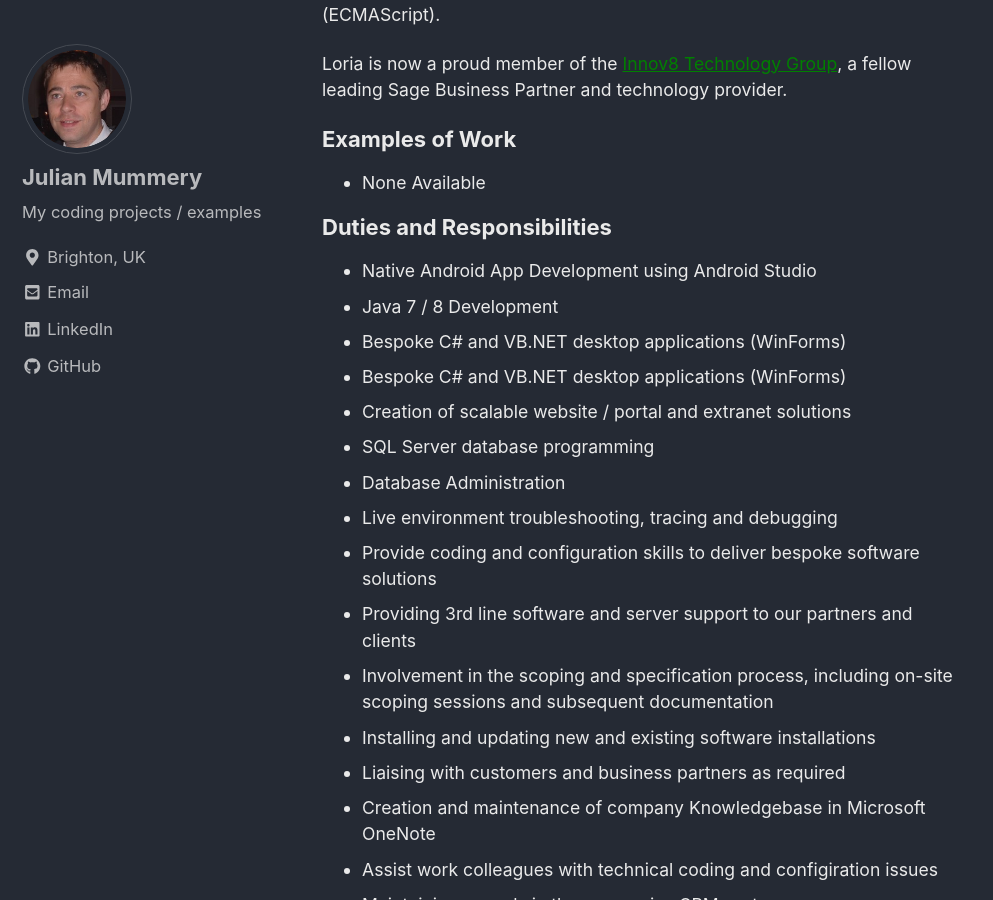
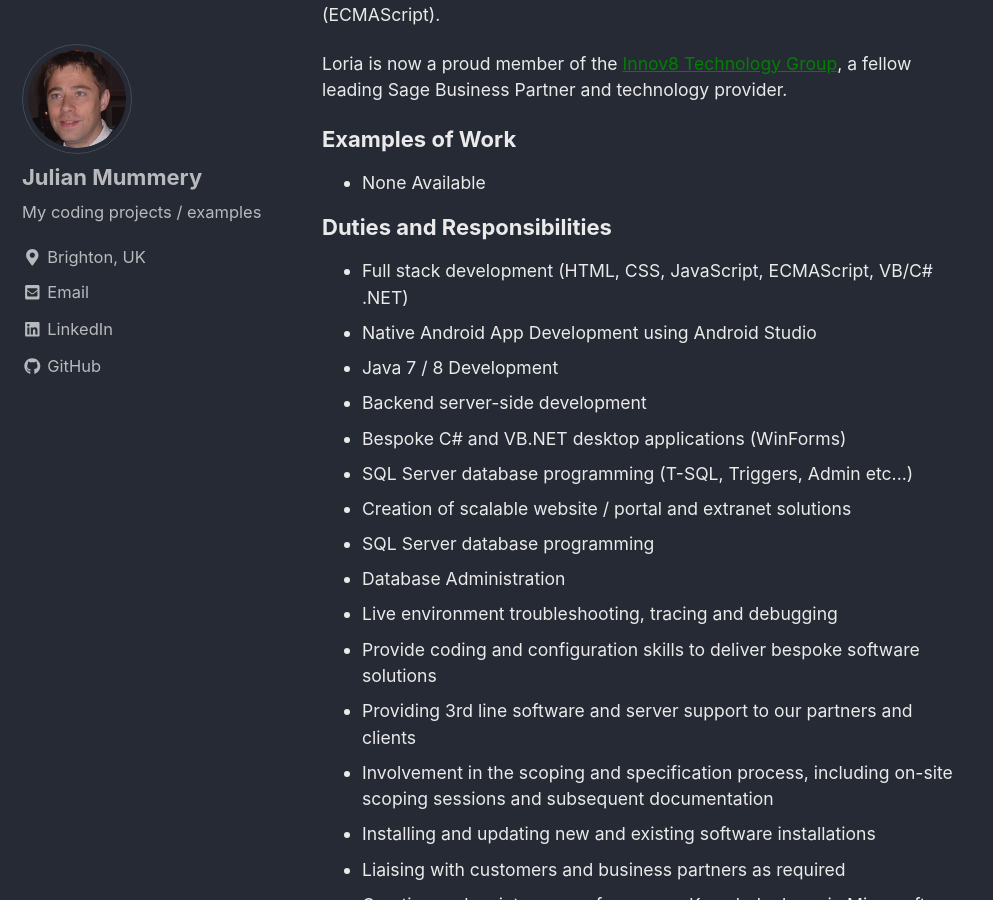
Before and after one commit to julianmummery/julianmummery.github.io, a Jekyll site: the page built from _pages/experience.md, in a window 1280 px wide and 900 px high, scrolled down 1019 px. Shown: the whole window, without its empty margins (0-993 px from the left). Built offline with Jekyll 4.4.1, drawn with Linux system fonts in a browser that asks for light colours; nearby versions of some CDN libraries.

Commit message:
Update experience.md

```diff
--- a/_pages/experience.md
+++ b/_pages/experience.md
@@ -24,10 +24,12 @@ Displayed in reverse chronological order: -
 </ul>
 <h3 style="margin-top: 0px">Duties and Responsibilities</h3>
 <ul style="font-size:0.80em;">
+  <li>Full stack development (HTML, CSS, JavaScript, ECMAScript, VB/C# .NET)</li>
   <li>Native Android App Development using Android Studio</li>
   <li>Java 7 / 8 Development</li>
+  <li>Backend server-side development</li>
   <li>Bespoke C# and VB.NET desktop applications (WinForms)</li>
-  <li>Bespoke C# and VB.NET desktop applications (WinForms)</li>
+  <li>SQL Server database programming (T-SQL, Triggers, Admin etc...)</li>
   <li>Creation of scalable website / portal and extranet solutions</li>
   <li>SQL Server database programming</li>
   <li>Database Administration</li>
```
